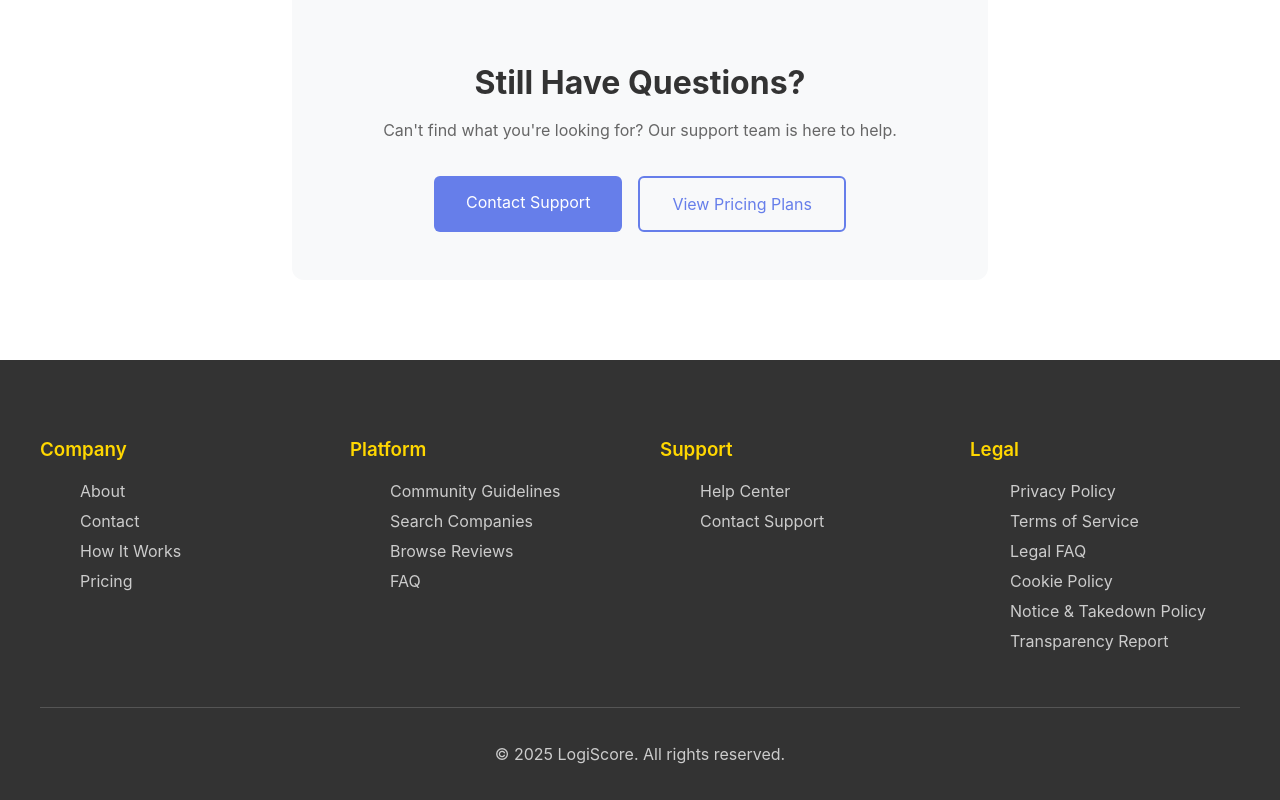
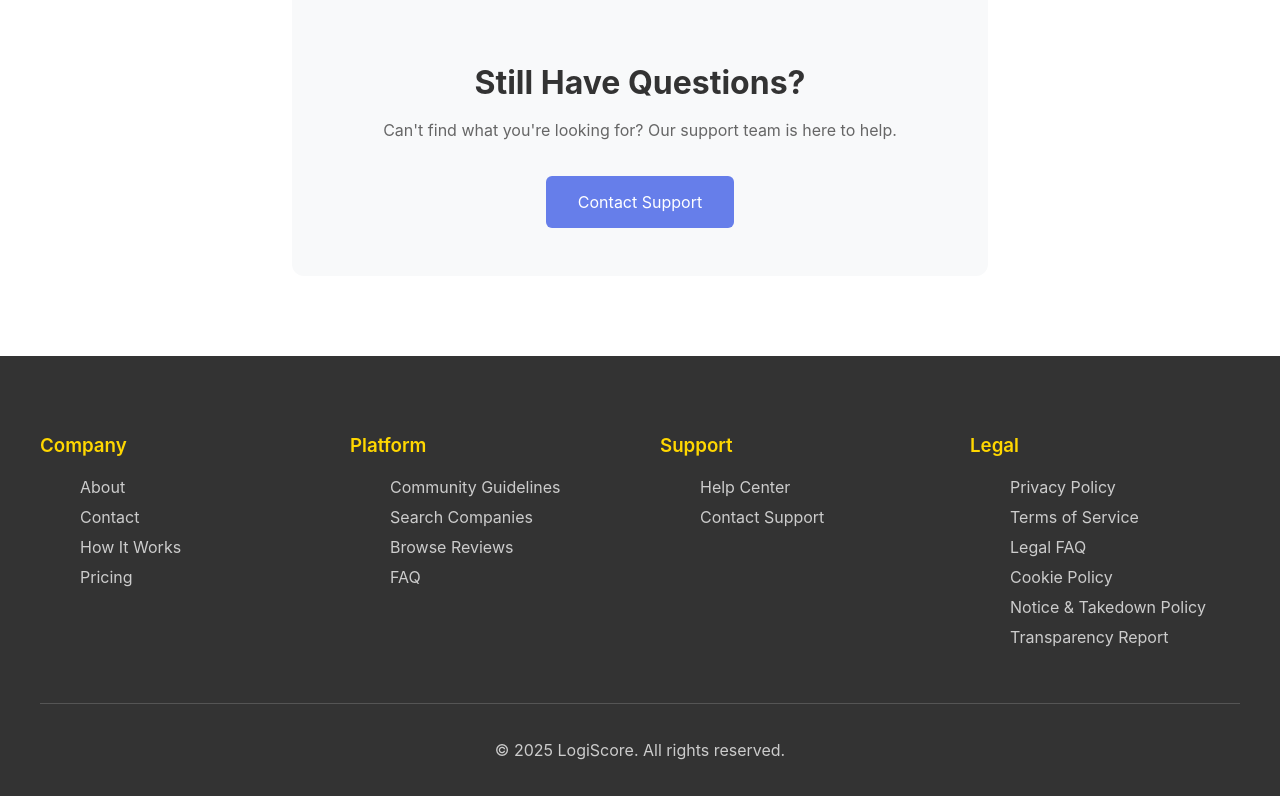
Before and after one commit to LogiScore/frontend, a SvelteKit app: page /faq in a window 1280 px wide. Shown: the part 3323-4123 px from the top of the page. Built offline with nearby package versions, Linux system fonts and the light colour scheme; no server answers.

Commit message:
Simplify FAQ contact section - Remove View Pricing Plans button - Center Contact Support button - Clean up unused CSS for btn-outline styles

```diff
--- a/src/routes/faq/+page.svelte
+++ b/src/routes/faq/+page.svelte
@@ -341,7 +341,6 @@
         <p>Can't find what you're looking for? Our support team is here to help.</p>
         <div class="contact-buttons">
           <a href="/contact" class="contact-btn">Contact Support</a>
-          <a href="/pricing" class="contact-btn btn-outline">View Pricing Plans</a>
         </div>
       </div>
     </div>
@@ -506,24 +505,10 @@
   }
 
   .contact-buttons {
-    display: flex;
-    gap: 1rem;
-    justify-content: center;
+    /* Single button is centered by parent text-align: center */
   }
 
-  .btn-outline {
-    background: none;
-    border: 2px solid #667eea;
-    color: #667eea;
-    padding: 1rem 2rem;
-    border-radius: 6px;
-    transition: background 0.3s, color 0.3s;
-  }
 
-  .btn-outline:hover {
-    background: #667eea;
-    color: white;
-  }
 
   @media (max-width: 768px) {
     .hero h1 {
```
